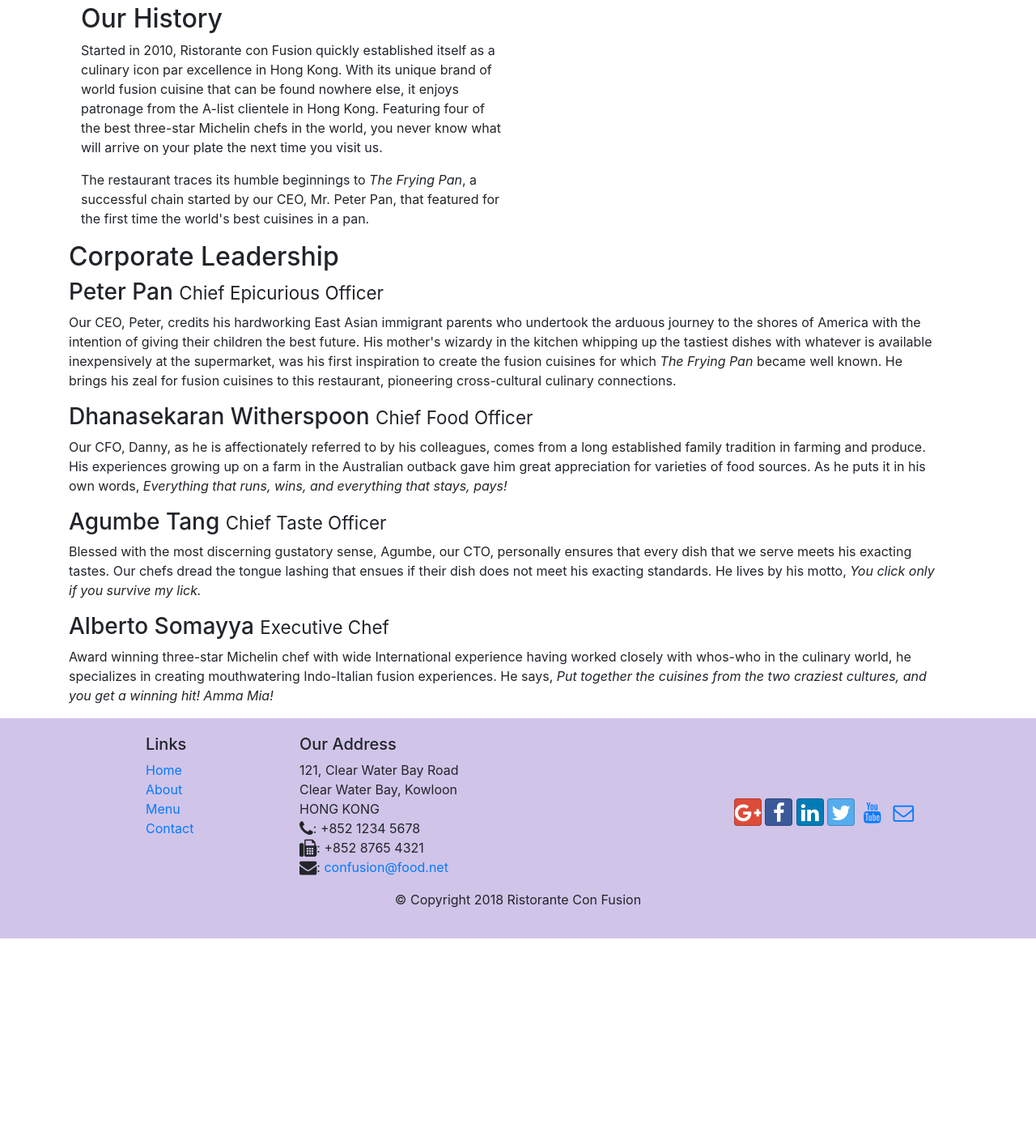
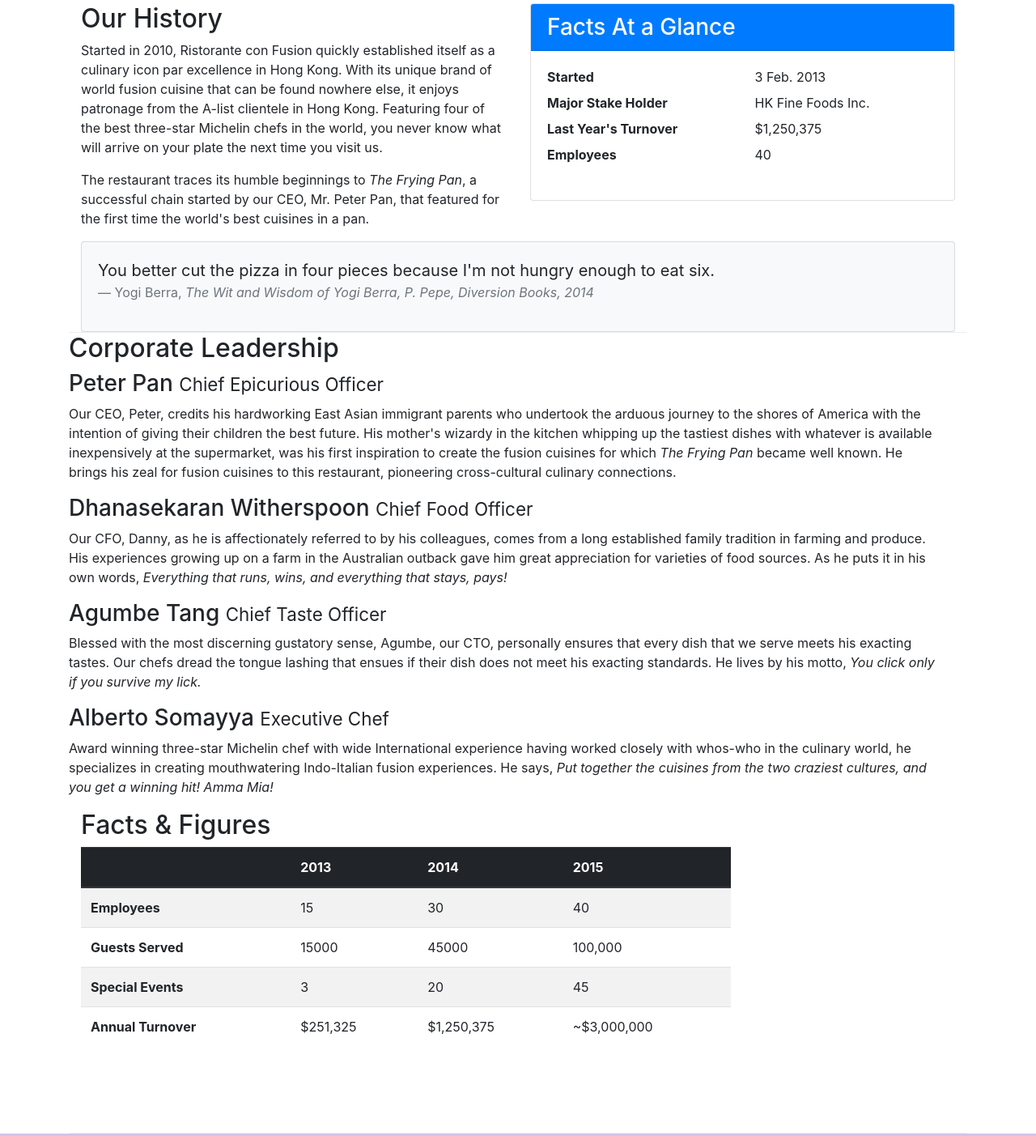
Before and after one commit to jennywang67/bootstrap4starter, a website: page aboutus.html in a window 1280 px wide. Shown: the part 461-1864 px from the top of the page at 81% size. Before the commit the page ends 1620 px from the top, so only its background shows below. Drawn offline with nearby package versions, Linux system fonts and the light colour scheme.

Commit message:
tables and cards

```diff
--- a/aboutus.html
+++ b/aboutus.html
@@ -60,13 +60,37 @@
             </div>
         </div>
 
-        <div>
-            <div class="col-12 col-sm-6">
+        <div class="row row-content">
+            <div class="col-sm-6">
                 <h2>Our History</h2>
                 <p>Started in 2010, Ristorante con Fusion quickly established itself as a culinary icon par excellence in Hong Kong. With its unique brand of world fusion cuisine that can be found nowhere else, it enjoys patronage from the A-list clientele in Hong Kong.  Featuring four of the best three-star Michelin chefs in the world, you never know what will arrive on your plate the next time you visit us.</p>
                 <p>The restaurant traces its humble beginnings to <em>The Frying Pan</em>, a successful chain started by our CEO, Mr. Peter Pan, that featured for the first time the world's best cuisines in a pan.</p>
             </div>
-            <div>
+            <div class="col-12 col-sm-6">
+                <div class="card">
+                    <h3 class="card-header bg-primary text-white">Facts At a Glance</h3>
+                    <div class="card-body">
+                        <dl class="row">
+                            <dt class="col-6">Started</dt>
+                            <dd class="col-6">3 Feb. 2013</dd>
+                            <dt class="col-6">Major Stake Holder</dt>
+                            <dd class="col-6">HK Fine Foods Inc.</dd>
+                            <dt class="col-6">Last Year's Turnover</dt>
+                            <dd class="col-6">$1,250,375</dd>
+                            <dt class="col-6">Employees</dt>
+                            <dd class="col-6">40</dd>
+                        </dl>
+                    </div>
+                </div>
+            </div>
+            <div class="col-12">
+                <div class="card card-body bg-light">
+                    <blockquote class="blockquote">
+                        <!--whatever is in the p class has a bottom margin of 0-->
+                        <p class="mb-0">You better cut the pizza in four pieces because I'm not hungry enough to eat six.</p>
+                        <footer class ="blockquote-footer">Yogi Berra, <cite title="Source Title">The Wit and Wisdom of Yogi Berra, P. Pepe, Diversion Books, 2014</cite></footer>
+                    </blockquote>
+                </div>
             </div>
         </div>
 
@@ -85,6 +109,54 @@
             </div>
        </div>
 
+       <div class="row row-content">
+           <div class="col-12 col-sm-9">
+               <h2>Facts &amp; Figures</h2>
+                <div class="table-responsive">
+                    <!--alternating colors in table-->
+                    <table class="table table-striped">
+                        <!--header is dark-->
+                        <thead class="thead-dark">
+                            <tr>
+                                <th>&nbsp;</th>
+                                <th>2013</th>
+                                <th>2014</th>
+                                <th>2015</th>
+                            </tr>
+                        </thead>
+                        <tbody>
+                            <tr>
+                                <th>Employees</th>
+                                <td>15</td>
+                                <td>30</td>
+                                <td>40</td>
+                            </tr>
+                            <tr>
+                                <th>Guests Served</th>
+                                <td>15000</td>
+                                <td>45000</td>
+                                <td>100,000</td>
+                            </tr>
+                            <tr>
+                                <th>Special Events</th>
+                                <td>3</td>
+                                <td>20</td>
+                                <td>45</td>
+                            </tr>
+                            <tr>
+                                <th>Annual Turnover</th>
+                                <td>$251,325</td>
+                                <td>$1,250,375</td>
+                                <td>~$3,000,000</td>
+                            </tr>
+                        </tbody>
+                    </table>
+                </div>
+           </div>
+           <div class="col-12 col-sm-3">
+
+           </div>
+       </div>
     </div>
 
     <footer class="footer">
```
